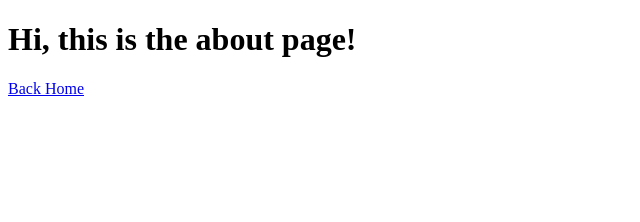
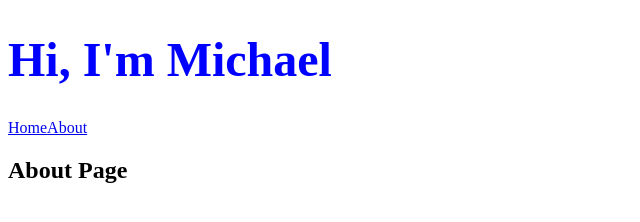
Before and after one commit to mumptastic/gatsby-conf, a Gatsby site: page /about in a window 1280 px wide. Shown: the whole page, without its empty margins (0-640 px from the left). Built offline with nearby package versions, Linux system fonts and the light colour scheme; Gatsby itself is replaced by a stand-in of ours.

Commit message:
added props for title and new layout

```diff
--- /dev/null
+++ b/src/components/layout.js
@@ -0,0 +1,17 @@
+import React from 'react'
+import { Link}  from 'gatsby'
+import { title } from './layout.module.css'
+
+const Layout = ({ children, pageTitle }) => {
+    return (
+        <div>
+            <title>{pageTitle}</title>
+            <h1 className={title}>Hi, I'm Michael</h1>
+            <Link to='/'>Home</Link>
+            <Link to='/about'>About</Link>
+            { children }
+        </div>
+    )
+}
+
+export default Layout
--- /dev/null
+++ b/src/components/layout.module.css
@@ -0,0 +1,4 @@
+.title {
+  color: blue;
+  font-size: 3rem;
+}
--- a/src/pages/about.js
+++ b/src/pages/about.js
@@ -1,13 +1,12 @@
-import React from 'react'
-import { Link } from 'gatsby'
+import React from "react"
+import Layout from "../components/layout"
 
 const AboutPage = () => {
-    return (
-        <div>
-            <h1>Hi, this is the about page!</h1>
-            <Link to="/">Back Home</Link>
-        </div>
-    )
+  return (
+    <Layout pageTitle='About'>
+     <h2>About Page</h2>
+    </Layout>
+  )
 }
 
 export default AboutPage
```
Also changed, not shown: src/pages/index.js (+5 -6 lines).
